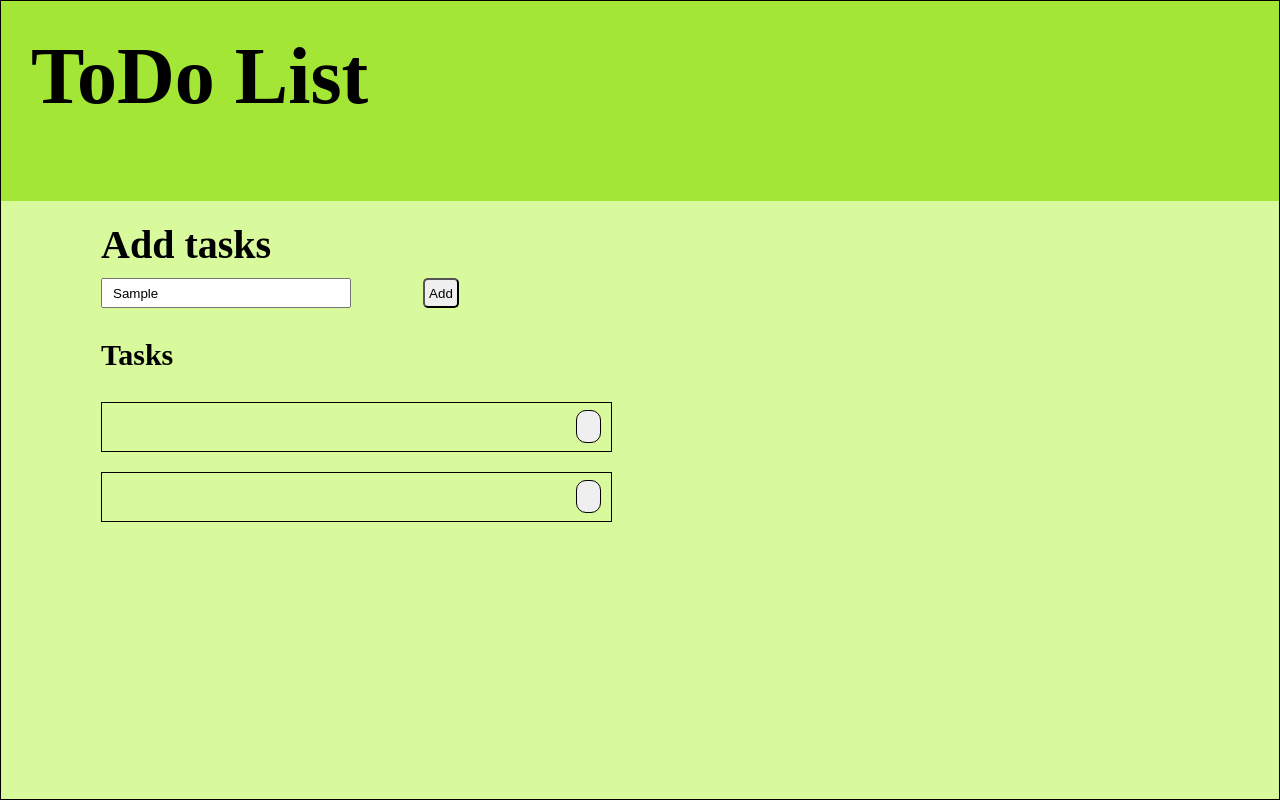
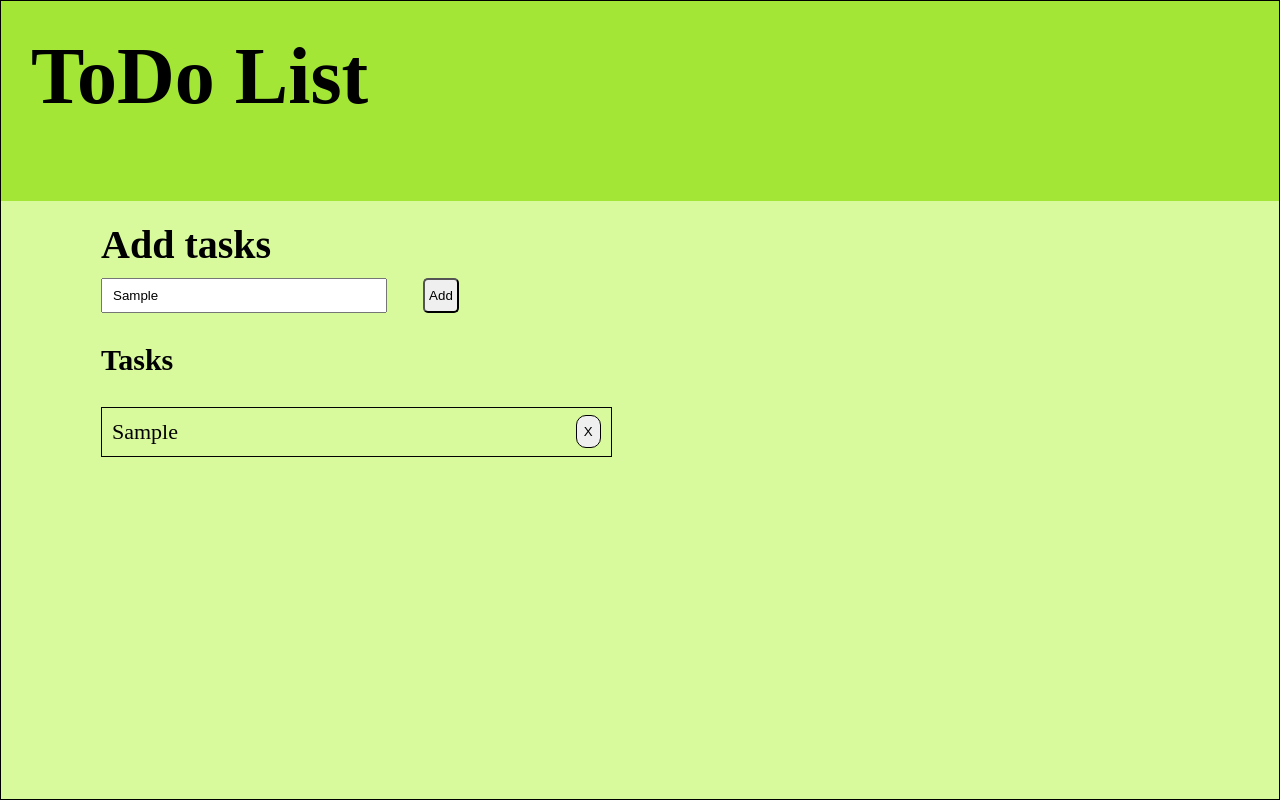
Before and after one commit to MarioMilosevic/To-do-list, a website built with Vite: page index.html in a window 1280 px wide. Both pictures are taken after typing "Sample" into the empty fields and a click on the button "Add". Built offline with nearby package versions, Linux system fonts and the light colour scheme.

Commit message:
Fix taskDiv text content css

```diff
--- a/main.js
+++ b/main.js
@@ -11,20 +11,21 @@ class TaskCreator {
 
 btn.addEventListener("click", function () {
   let inputText = input.value;
-  console.log(inputText);
   const task = new TaskCreator(inputText);
   console.log(task);
+  createDiv(inputText)
 });
 
-
-const createDiv = () => {
+const createDiv = (text) => {
   const taskDiv = document.createElement("div");
+  taskDiv.textContent = text
   const taskBtn = document.createElement("button");
   taskDiv.classList.add("taskDiv");
   taskBtn.classList.add("taskBtn");
+  taskBtn.textContent = "X";
   taskDiv.appendChild(taskBtn);
   tasks.appendChild(taskDiv);
 };
 
-createDiv();
-createDiv();
+// createDiv();
+// createDiv();
--- a/style.css
+++ b/style.css
@@ -53,8 +53,8 @@ body {
 }
 
 .input {
-  width: 70%;
-  height: 3rem;
+  width: 80%;
+  height: 3.5rem;
   padding: 1rem;
 }
 
@@ -65,11 +65,17 @@ body {
 }
 
 .taskDiv {
+  display: flex;
+  justify-content: space-between;
+  align-items: center;
   width: 100%;
   height: 50px;
   position: relative;
   border: 1px solid black;
   margin-bottom: 2rem;
+  padding: 0 1rem;
+  font-size: 2.2rem;
+
 }
 
 .taskBtn {
@@ -80,4 +86,5 @@ body {
   position: absolute;
   top: 14%;
   right: 2%;
+  cursor: pointer;
 }
```
